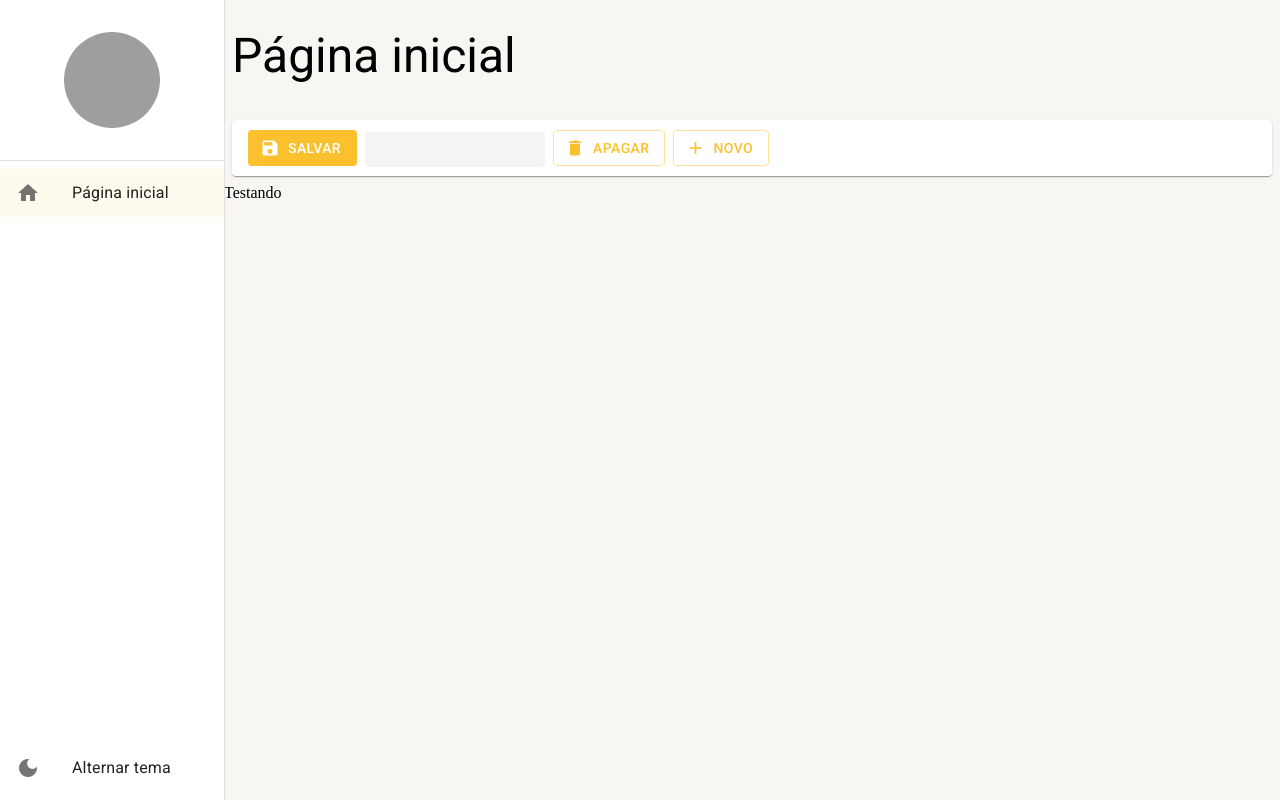
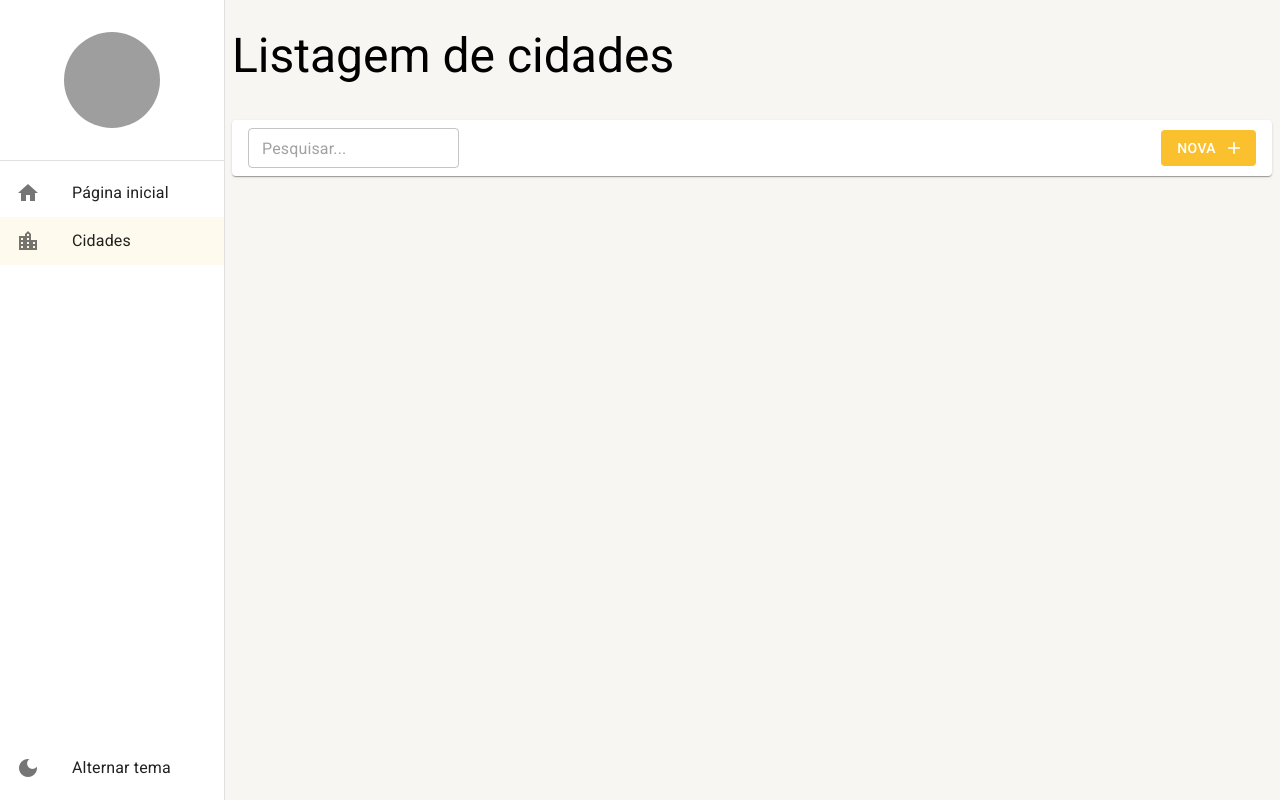
Before and after one commit to cnascimento/curso-react-mui-typescript, a React (Create React App) app: page /cidades in a window 1280 px wide. Before the commit this address led to /pagina-inicial. Built offline with nearby package versions, Linux system fonts and the light colour scheme; grey boxes are pictures that could not be loaded.

Commit message:
#24 - Criando tela de cidades

```diff
--- /dev/null
+++ b/src/pages/cidades/ListagemDeCidade.tsx
@@ -0,0 +1,28 @@
+import { useMemo } from 'react';
+import { useSearchParams } from 'react-router-dom';
+import { FerramentasDaListagem } from '../../shared/components';
+import { LayoutBaseDePagina } from '../../shared/layouts';
+
+export const ListagemDeCidade: React.FC = () => {
+  const [searchParams, setSearchParams] = useSearchParams();
+
+  const busca = useMemo(() => {
+    return searchParams.get('busca') || '';
+  }, [searchParams]);
+
+  return (
+    <LayoutBaseDePagina
+      titulo="Listagem de cidades"
+      barraDeFerramentas={
+        <FerramentasDaListagem
+          mostrarInputBusca
+          textoBotaoNovo='Nova'
+          textoDaBusca={busca}
+          aoMudarTextoDeBusca={texto => setSearchParams({ busca: texto }, { replace: true })}
+        />
+      }
+    >
+
+    </LayoutBaseDePagina>
+  );
+};
--- a/src/pages/index.ts
+++ b/src/pages/index.ts
@@ -1 +1,2 @@
 export * from './dashboard/Dashboard';
+export * from './cidades/ListagemDeCidade';
--- a/src/routes/index.tsx
+++ b/src/routes/index.tsx
@@ -1,6 +1,6 @@
 import { useEffect } from 'react';
 import { Routes, Route, Navigate } from 'react-router-dom';
-import { Dashboard } from '../pages';
+import { Dashboard, ListagemDeCidade } from '../pages';
 import { useDrawerContext } from '../shared/contexts';
 
 export const AppRoutes = () => {
@@ -12,6 +12,11 @@
         label: 'Página inicial',
         icon: 'home',
         path: '/pagina-inicial'
+      },
+      {
+        label: 'Cidades',
+        icon: 'location_city',
+        path: '/cidades'
       }
     ]);
   }, []);
@@ -20,6 +25,8 @@
     <Routes>
       <Route path="/pagina-inicial" element={<Dashboard />} />
 
+      <Route path="/cidades" element={<ListagemDeCidade />} />
+
       <Route path="*" element={<Navigate to="/pagina-inicial" />} />
     </Routes>
   );
```
